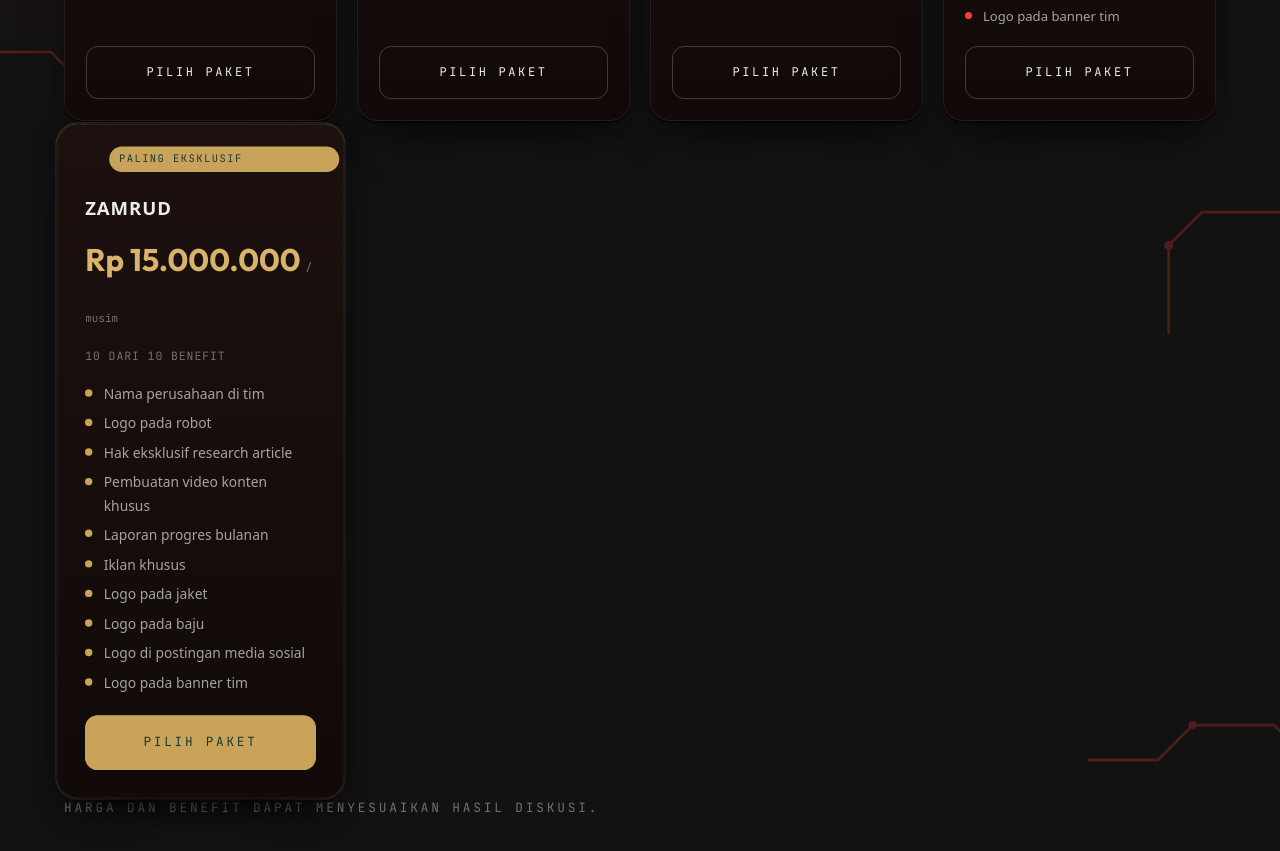
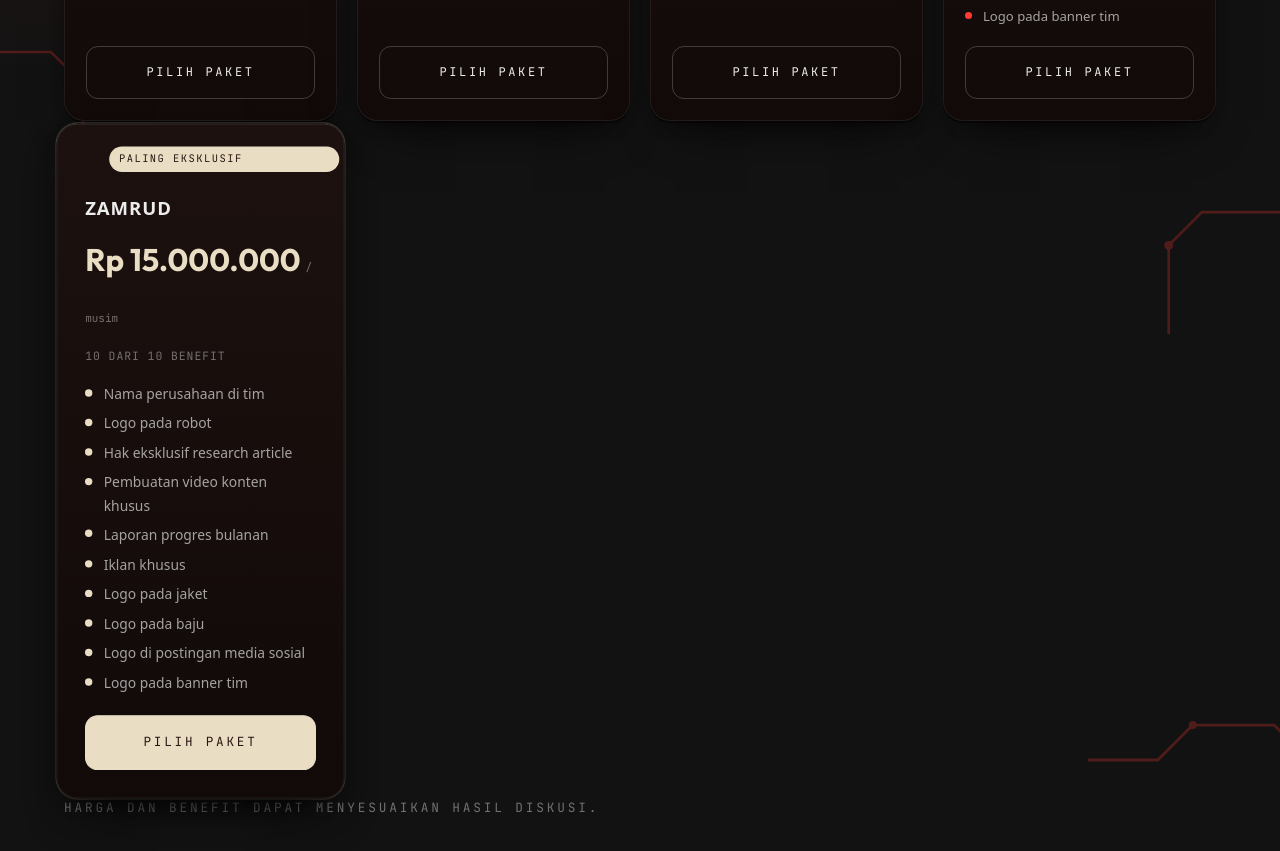
Before and after one commit to Htech5/andromeda, a Next.js app: page /sponsorship in a window 1280 px wide. Shown: the part 880-1731 px from the top of the page. Built offline with nearby package versions, Linux system fonts and the light colour scheme.

Commit message:
change color

```diff
--- a/src/app/components.css
+++ b/src/app/components.css
@@ -2517,24 +2517,24 @@
     inset 0 1px 0 rgba(255, 255, 255, 0.08);
 }
 
-/* Zamrud means emerald: the one tier that steps outside the red family, in
-   colour, cut and size, so "exclusive" reads at a glance. Muted and gold-
-   leaning rather than a bright mint, so it still sits in the same warm,
-   low-saturation room as the red cards around it instead of fighting them. */
+/* Zamrud means emerald, but the exclusive marker here is champagne, not
+   green or gold: a warm off-white in the same family as the brand's own
+   white, so it reads as premium against red and black without adding a
+   fourth hue the palette has to reconcile. */
 .pixel-card.tierCard--top {
   padding: 2rem 1.7rem 1.7rem;
   box-shadow:
     var(--pixel-card-shadow),
-    0 0 0 1px rgba(201, 163, 90, 0.22),
+    0 0 0 1px rgba(233, 221, 196, 0.22),
     0 20px 36px -22px rgba(0, 0, 0, 0.6);
 }
 
-/* Overrides the generic red hover glow: this card stays in its own muted
-   gold, even on hover, instead of flashing red like the rest for a frame. */
+/* Overrides the generic red hover glow: this card stays in its own
+   champagne accent, even on hover, instead of flashing red for a frame. */
 .pixel-card.tierCard--top:hover {
   box-shadow:
     var(--pixel-card-shadow),
-    0 0 0 1px rgba(201, 163, 90, 0.3),
+    0 0 0 1px rgba(233, 221, 196, 0.3),
     0 22px 38px -20px rgba(0, 0, 0, 0.65);
 }
 
@@ -2555,11 +2555,11 @@
 
 .pixel-card.tierCard--top .tierCard__price {
   font-size: 1.85rem;
-  color: #d9b36c;
+  color: #e9ddc4;
 }
 
 .pixel-card.tierCard--top .tierCard__list li::before {
-  background: #c9a35a;
+  background: #e9ddc4;
 }
 
 .tierCard__badge {
@@ -2575,8 +2575,8 @@
 }
 
 .tierCard--top .tierCard__badge {
-  background: #c9a35a;
-  color: #1b3a2d;
+  background: #e9ddc4;
+  color: #2a1712;
 }
 
 .tierCard__name {
@@ -2663,9 +2663,9 @@
 }
 
 .pixel-card.tierCard--top .cta--solid {
-  background: #c9a35a;
-  border-color: #c9a35a;
-  color: #1b3a2d;
+  background: #e9ddc4;
+  border-color: #e9ddc4;
+  color: #2a1712;
 }
 
 .pixel-card.tierCard--top .cta--solid:hover {
```
